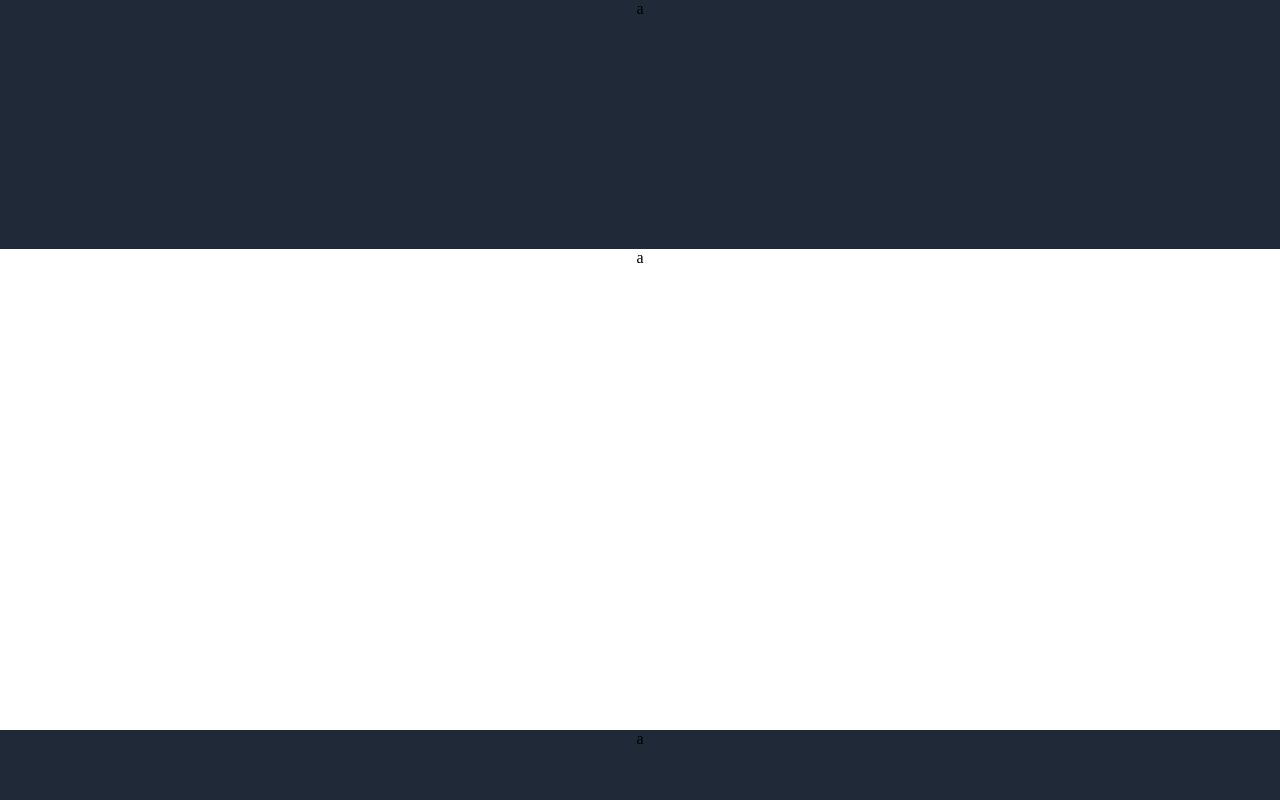
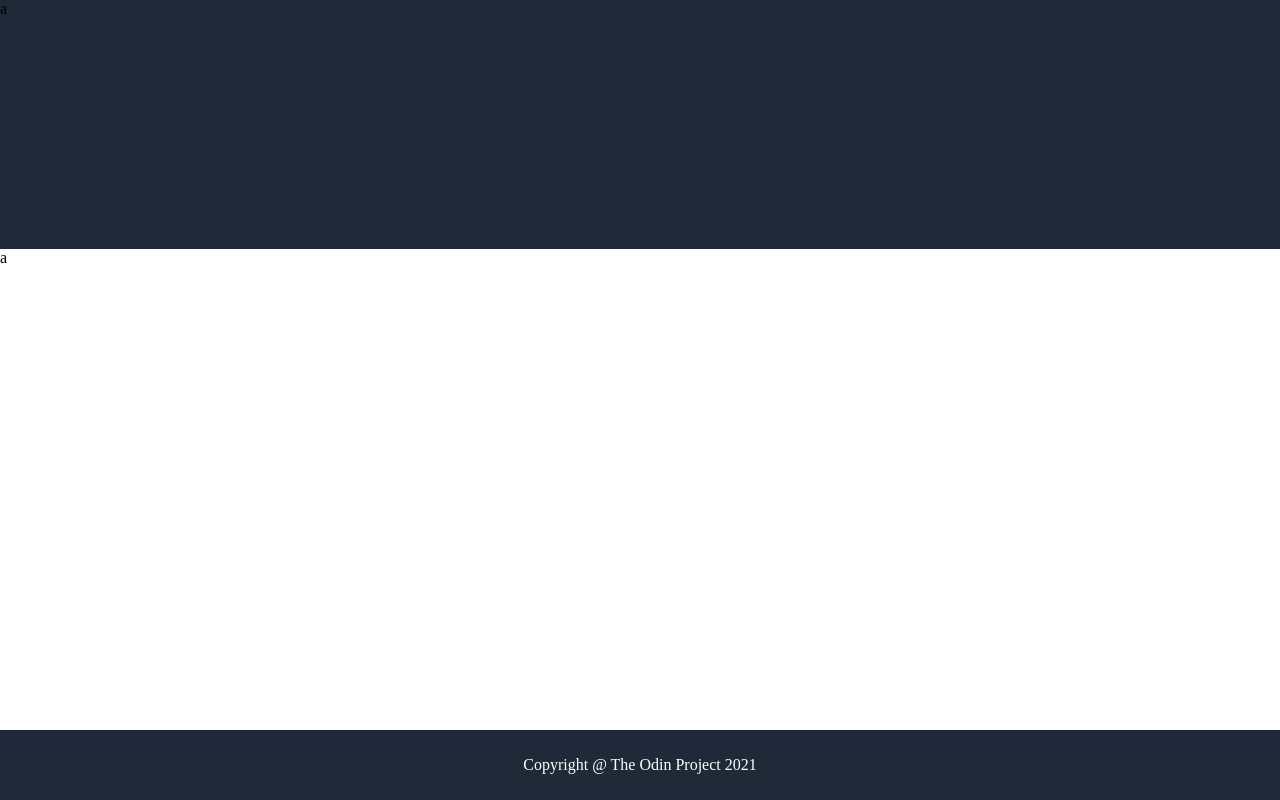
Before and after one commit to hibichyuu/odin-landing-page-assignment, a plain HTML site: page index.html in a window 1280 px wide. Drawn offline with Linux system fonts and the light colour scheme.

Commit message:
Finish footer

```diff
--- a/css/stylesheet.css
+++ b/css/stylesheet.css
@@ -13,18 +13,20 @@ body{
 
 .header{
     display: flex;
-    justify-content: center;
+    flex-direction: column;
     flex: 1 1 auto;
 }
 
 .content{
     display: flex;
-    justify-content: center;
+    flex-direction: column;
     flex: 2 1 auto;
 }
 
 .footer{
+    color: white;
     display: flex;
     justify-content: center;
+    align-items: center;
     height: 70px;
 }
--- a/index.html
+++ b/index.html
@@ -9,6 +9,6 @@
     <body>
         <div class="header">a</div>
         <div class="content">a</div>
-        <div class="footer">a</div>
+        <div class="footer">Copyright @ The Odin Project 2021</div>
     </body>
 </html>
```
